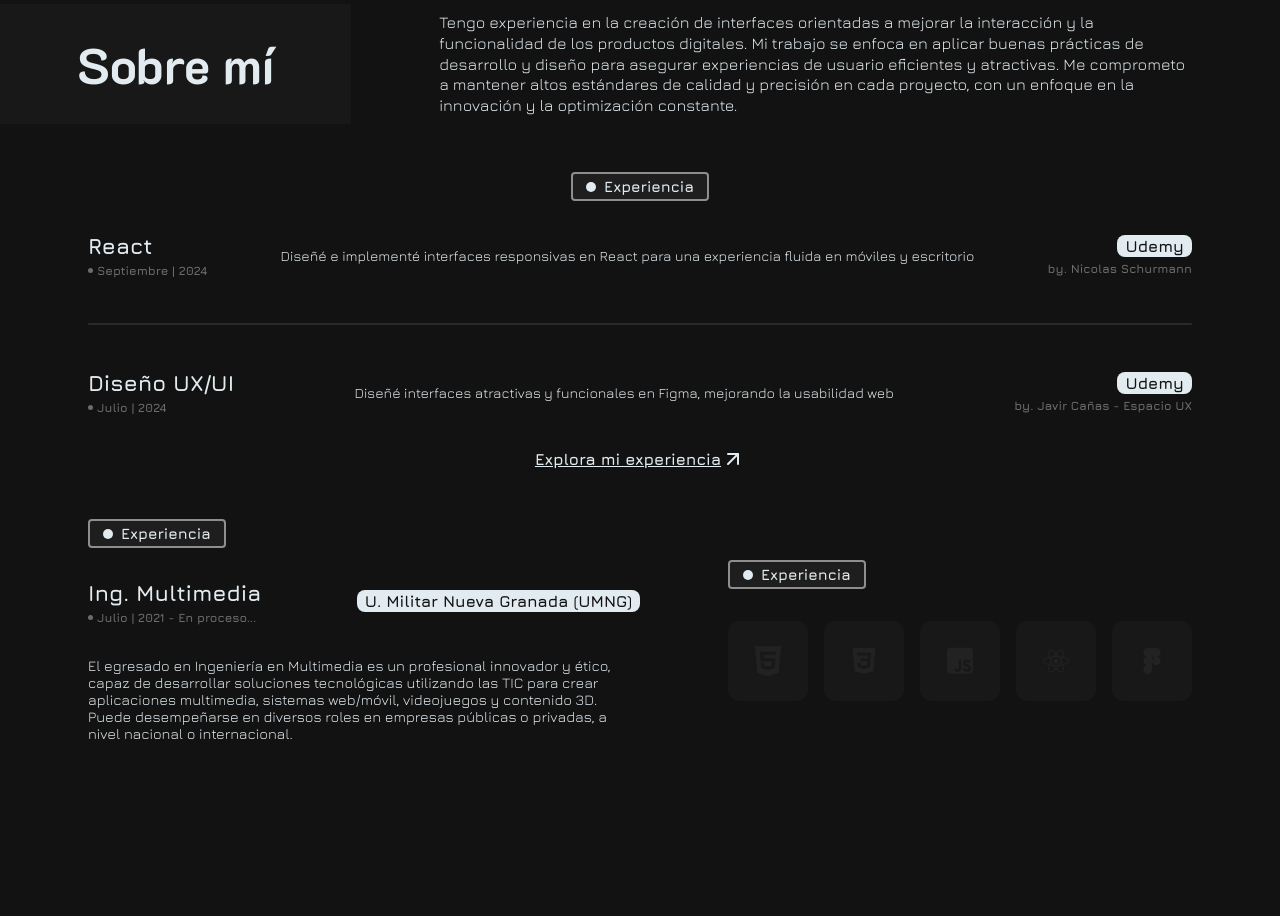
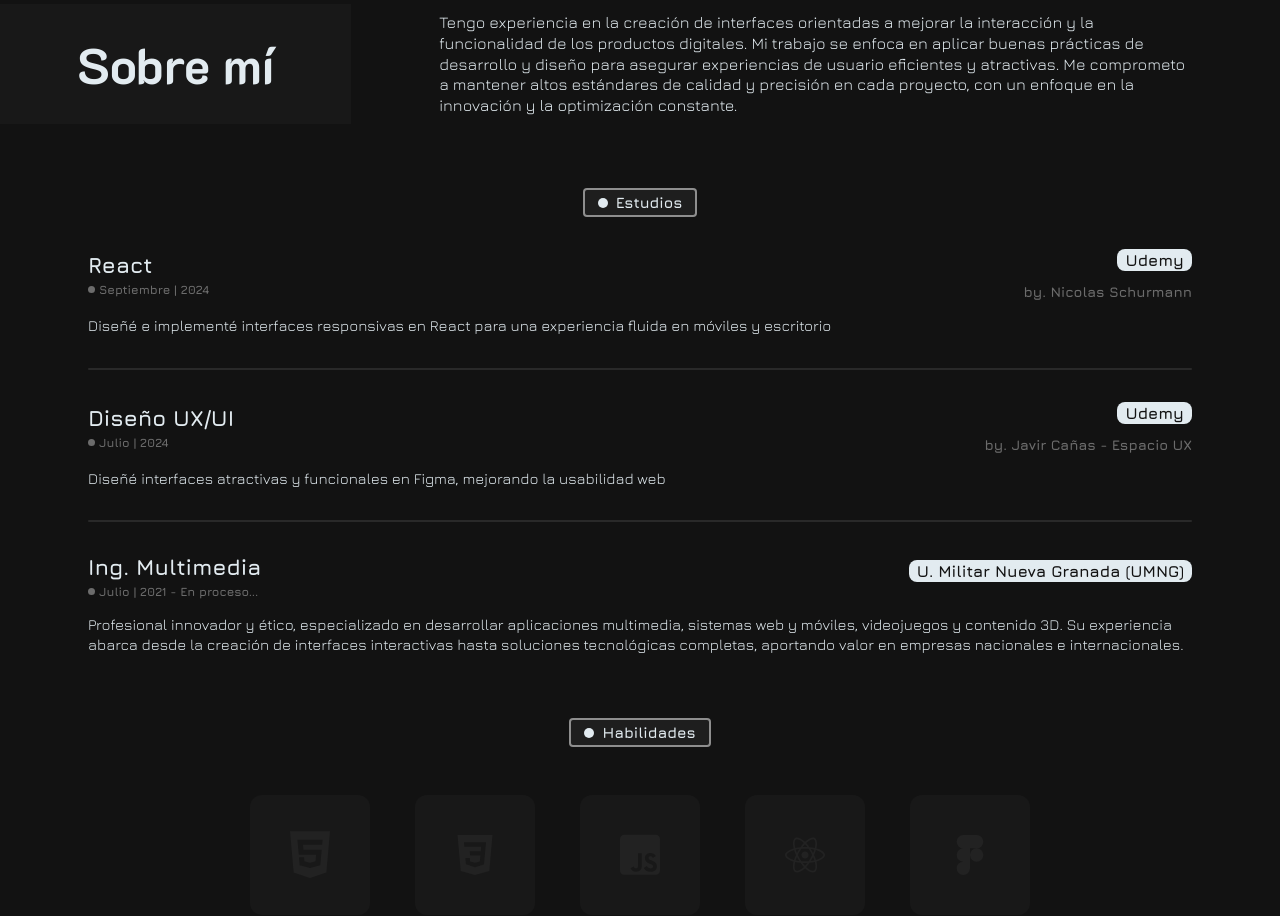
Before and after one commit to J-D-FARFAN/portfolio-JD, a React (Vite) app: page / in a window 1280 px wide. Shown: the part 860-1776 px from the top of the page. Before the commit the page ends 1666 px from the top, so only its background shows below. Built offline with nearby package versions, Linux system fonts and the light colour scheme; a web font is replaced by a local one.

Commit message:
update estructure for about me

```diff
--- a/src/assets/AboutMe/Components/Experiencia.jsx
+++ /dev/null
@@ -1,36 +0,0 @@
-import "./experiencia.css";
-
-export function ExperienciaPortfolio({
-  nameTecnology,
-  month,
-  year,
-  descriptionT,
-  platform,
-  nameMaster,
-  linkPlatform,
-}) {
-  return (
-    <>
-      <section className="content__rowExperience">
-        <div className="name--and--monthTecnology-exp">
-          <h3 className="nameTecnology">{nameTecnology}</h3>
-          <div className="bx-titleExperience">
-            <span className="circle"></span>
-            <span className="experience">
-              {month} | {year}
-            </span>
-          </div>
-        </div>
-
-        <p className="descriptionTecnology">{descriptionT}</p>
-
-        <div className="name--and--monthTecnology">
-          <a href={linkPlatform} className="namePlatform" target="__blank">
-            {platform}
-          </a>
-          <span className="nameMaster">{nameMaster}</span>
-        </div>
-      </section>
-    </>
-  );
-}
--- a/src/assets/AboutMe/Components/experiencia.css
+++ /dev/null
@@ -1,63 +0,0 @@
-@import url(../../../index.css);
-
-.content__rowExperience{
-    display: flex;
-    justify-content: space-between;
-    align-items: center;
-
-    .name--and--monthTecnology-exp{
-        display: flex;
-        flex-direction: column;
-        gap: var(--spc-preset-7);
-
-        .nameTecnology{
-            font-size: var(--fts-preset-6);
-            font-weight: bold;
-        }
-
-        .bx-titleExperience{
-            display: flex;
-            align-items: center;
-            gap: var(--spc-preset-7);
-            color: var(--colorFT-gray);
-            font-size: var(--fts-preset-7);
-            font-weight: bold;
-
-            .circle{
-                width: 5px;
-                height: 5px;
-                background-color: var(--colorFT-gray);
-                border-radius: 50%;
-            }
-        }
-    }
-
-    .descriptionTecnology{
-        width: fit-content;
-        text-align: center;
-        font-size: var(--fts-preset-4);
-    }
-
-    .name--and--monthTecnology{
-        display: flex;
-        align-items: end;
-        flex-direction: column;
-        gap: var(--spc-preset-7);
-
-        .namePlatform{
-            padding: 2px 8px;
-            background-color: var(--colorFT-white);
-            color: var(--colorBG-black);
-            font-weight: bold;
-            width: fit-content;
-            border-radius: 8px;
-            cursor: pointer;
-        }
-
-        .nameMaster{
-            font-size: var(--fts-preset-7);
-            color: var(--colorFT-gray);
-            font-weight: bold;
-        }
-    }
-}
--- /dev/null
+++ b/src/assets/AboutMe/Components/studiesSkills.css
@@ -0,0 +1,68 @@
+@import url(../../../index.css);
+
+.studiesSkills-contentBox{
+    display: flex;
+    flex-direction: column;
+    gap: var(--spc-preset-5);
+    width: 100%;
+
+    .studiesSkills-sectionMain{
+        display: flex;
+        justify-content: space-between;
+        align-items: center;
+
+        .bx-studiesSkills-name-and-year{
+            display: flex;
+            flex-direction: column;
+            gap: var(--spc-preset-7);
+            font-weight: bold;
+
+            .nameStudy{font-size: var(--fts-preset-6);}
+
+            .bx-year-and-month{
+                display: flex;
+                align-items: center;
+                gap: var(--spc-preset-7);
+                color: var(--colorFT-gray);
+                font-size: var(--fts-preset-7);
+
+                .circle{
+                    width: 7px;
+                    height: 7px;
+                    background-color: var(--colorFT-gray);
+                    border-radius: 50%;
+                }
+            }
+        }
+
+        .studiesSkill-box-name{
+            display: flex;
+            align-items: end;
+            flex-direction: column;
+            gap: var(--fts-preset-7);
+
+            .nameSkill{
+                padding: var(--spc-preset-8) var(--spc-preset-6);
+                background-color: var(--colorFT-white);
+                border-radius: 8px;
+                color: var(--colorBG-black);
+                font-weight: bolder;
+            }
+
+            .byName{
+                font-size: var(--fts-preset-4);
+                color: var(--colorFT-gray);
+                font-weight: bold;
+            }
+        }
+    }
+
+
+    .studiesSkill-description{
+
+        .txt{
+            font-size: 15px;
+            line-height: 130%;
+        }
+    }
+}
--- /dev/null
+++ b/src/assets/AboutMe/Components/studiesSkills.jsx
@@ -0,0 +1,45 @@
+import "./studiesSkills.css";
+
+export function StudiesSkills({
+  nameStudy,
+  month,
+  year,
+  nameSkill,
+  byName,
+  description,
+  linkPageForNameSkill,
+}) {
+  return (
+    <>
+      <article className="studiesSkills-contentBox">
+        <section className="studiesSkills-sectionMain">
+          <div className="bx-studiesSkills-name-and-year">
+            <span className="nameStudy">{nameStudy}</span>
+
+            <div className="bx-year-and-month">
+              <span className="circle"></span>
+              <span className="month-and-year">
+                {month} | {year}
+              </span>
+            </div>
+          </div>
+
+          <div className="studiesSkill-box-name">
+            <a
+              target="__blank"
+              href={linkPageForNameSkill}
+              className="nameSkill"
+            >
+              {nameSkill}
+            </a>
+            <span className="byName">{byName}</span>
+          </div>
+        </section>
+
+        <section className="studiesSkill-description">
+          <p className="txt">{description}</p>
+        </section>
+      </article>
+    </>
+  );
+}
--- a/src/assets/AboutMe/Components/titleIntroduction.jsx
+++ b/src/assets/AboutMe/Components/titleIntroduction.jsx
@@ -1,11 +1,11 @@
 import "./titleIntroduction.css";
 
-export function TitleIntroduction() {
+export function TitleIntroduction({ titleName }) {
   return (
     <>
       <div className="titleIntroduction-title">
         <span className="circle"></span>
-        <span className="experience">Experiencia</span>
+        <span className="experience">{titleName}</span>
       </div>
     </>
   );
--- a/src/assets/AboutMe/aboutMe.css
+++ b/src/assets/AboutMe/aboutMe.css
@@ -1,4 +1,10 @@
 @import url(../../index.css);
+
+.bx-titleStudiesSkills {
+    display: flex;
+    justify-content: center;
+    margin-bottom: 2rem;
+}
 
 .bx-introducionAboutMe{
     display: flex;
@@ -52,44 +58,40 @@
         cursor: pointer;
 
         .moreExperience{color: var(--colorFT-white); text-decoration: underline; font-weight: bold;}
-
+    }
 }
 
+.contentAboutMe-Study{
+    margin: 4rem 0;
+
+    .bx-studiesAllSkills{
+        display: flex;
+        flex-direction: column;
+        gap: var(--spc-preset-4);
+    }
 }
 
 .content__study-and-skills{
     display: flex;
+    justify-content: center;
     align-items: center;
-    padding: 0 var(--spc-preset-1);
-    gap: var(--spc-preset-1);
-
-    .content__study{
-        width: 50%;
-
-        display: flex;
-        flex-direction: column;
-        gap: var(--spc-preset-4);
-
-        .txt{font-size: 14.5px;}
-    }
-}
 
     .content__skills{
         display: flex;
         flex-direction: column;
-    gap: var(--spc-preset-4);
+        gap: var(--spc-preset-5);
 
         .bx-skills{
             display: flex;
             flex-wrap: wrap;
-        gap: 1rem;
+            gap: var(--spc-preset-3);
 
             .skills{
                 position: relative;
-            width: 80px;
-            height: 80px;
+                width: 120px;
+                height: 120px;
                 background-color: var(--colorCARD-blackGray);
-            padding: 25px;
+                padding: 38px;
                 border-radius: 12px;
                 display: flex;
                 justify-content: center;
@@ -129,6 +131,8 @@
             .box-shadow-borde-figma:hover{border-color: #A259FF; filter: drop-shadow(3px 6px 2px #A259FF7a); .nameSkill{opacity: 1; transform: translateY(60px); background-color: #A259FF;}}
         }
     }
+}
+
 
 @keyframes dropIn {
     0% {opacity: 0;}
--- a/src/assets/AboutMe/aboutMe.jsx
+++ b/src/assets/AboutMe/aboutMe.jsx
@@ -1,8 +1,7 @@
 import React from "react";
 import "./aboutMe.css";
-import { ArrowUpRight } from "lucide-react";
 import { TitleIntroduction } from "./Components/titleIntroduction";
-import { ExperienciaPortfolio } from "./Components/Experiencia";
+import { StudiesSkills } from "./Components/studiesSkills";
 
 export function AboutMePortfolio() {
   return (
@@ -19,73 +18,57 @@
         </p>
       </section>
 
-      <section className="content--experience">
-        <div className="bx-titleIntroduction">
-          <TitleIntroduction />
+      <article className="contentAboutMe-Study spacerPage">
+        <div className="bx-titleStudiesSkills">
+          <TitleIntroduction titleName={"Estudios"} />
         </div>
 
-        <article className="content__experienciaTecnologys">
-          <ExperienciaPortfolio
-            nameTecnology={"React"}
+        <section className="bx-studiesAllSkills">
+          <StudiesSkills
+            nameStudy={"React"}
             month={"Septiembre"}
             year={"2024"}
-            descriptionT={
+            nameSkill={"Udemy"}
+            linkPageForNameSkill="https://www.udemy.com/user/nicolas-schurmann/"
+            byName={"by. Nicolas Schurmann"}
+            description={
               "Diseñé e implementé interfaces responsivas en React para una experiencia fluida en móviles y escritorio"
-            }
-            platform={"Udemy"}
-            nameMaster={"by. Nicolas Schurmann"}
-            linkPlatform={
-              "https://www.udemy.com/course/react-guia-definitiva-hooks-router-redux-next-proyectos/?couponCode=KEEPLEARNING"
             }
           />
 
           <span className="line"></span>
 
-          <ExperienciaPortfolio
-            nameTecnology={"Diseño UX/UI"}
+          <StudiesSkills
+            nameStudy={"Diseño UX/UI"}
             month={"Julio"}
             year={"2024"}
-            descriptionT={
+            nameSkill={"Udemy"}
+            linkPageForNameSkill="https://www.udemy.com/user/javier-canas-2/"
+            byName={"by. Javir Cañas - Espacio UX"}
+            description={
               "Diseñé interfaces atractivas y funcionales en Figma, mejorando la usabilidad web"
             }
-            platform={"Udemy"}
-            nameMaster={"by. Javir Cañas - Espacio UX"}
           />
-        </article>
 
-        <div className="bx-moreExperience">
-          <span className="content--explorer">
-            <a href="#" className="moreExperience">
-              Explora mi experiencia
-            </a>
-            <ArrowUpRight />
-          </span>
-        </div>
-      </section>
+          <span className="line"></span>
+
+          <StudiesSkills
+            nameStudy={"Ing. Multimedia"}
+            month={"Julio"}
+            year={"2021 - En proceso..."}
+            nameSkill={"U. Militar Nueva Granada (UMNG)"}
+            description={
+              "Profesional innovador y ético, especializado en desarrollar aplicaciones multimedia, sistemas web y móviles, videojuegos y contenido 3D. Su experiencia abarca desde la creación de interfaces interactivas hasta soluciones tecnológicas completas, aportando valor en empresas nacionales e internacionales."
+            }
+          />
+        </section>
+      </article>
 
       <section className="content__study-and-skills">
-        <article className="content__study">
-          <TitleIntroduction />
-
-          <ExperienciaPortfolio
-            nameTecnology={"Ing. Multimedia"}
-            month={"Julio"}
-            year={"2021 - En proceso..."}
-            platform={"U. Militar Nueva Granada (UMNG)"}
-          />
-
-          <p className="txt">
-            El egresado en Ingeniería en Multimedia es un profesional innovador
-            y ético, capaz de desarrollar soluciones tecnológicas utilizando las
-            TIC para crear aplicaciones multimedia, sistemas web/móvil,
-            videojuegos y contenido 3D. Puede desempeñarse en diversos roles en
-            empresas públicas o privadas, a nivel nacional o internacional.
-          </p>
-        </article>
-
         <article className="content__skills">
-          <TitleIntroduction />
-
+          <div className="bx-titleStudiesSkills">
+            <TitleIntroduction titleName="Habilidades" />
+          </div>
           <section className="bx-skills">
             <div className="skills box-shadow-borde-html">
               <svg
--- a/src/index.css
+++ b/src/index.css
@@ -31,6 +31,7 @@
   --spc-preset-5: 16px;
   --spc-preset-6: 8px;
   --spc-preset-7: 4px;
+  --spc-preset-8: 2px;
 }
 
 .spacerPage{
```
Lines whose indentation alone changed are shown as unchanged.
